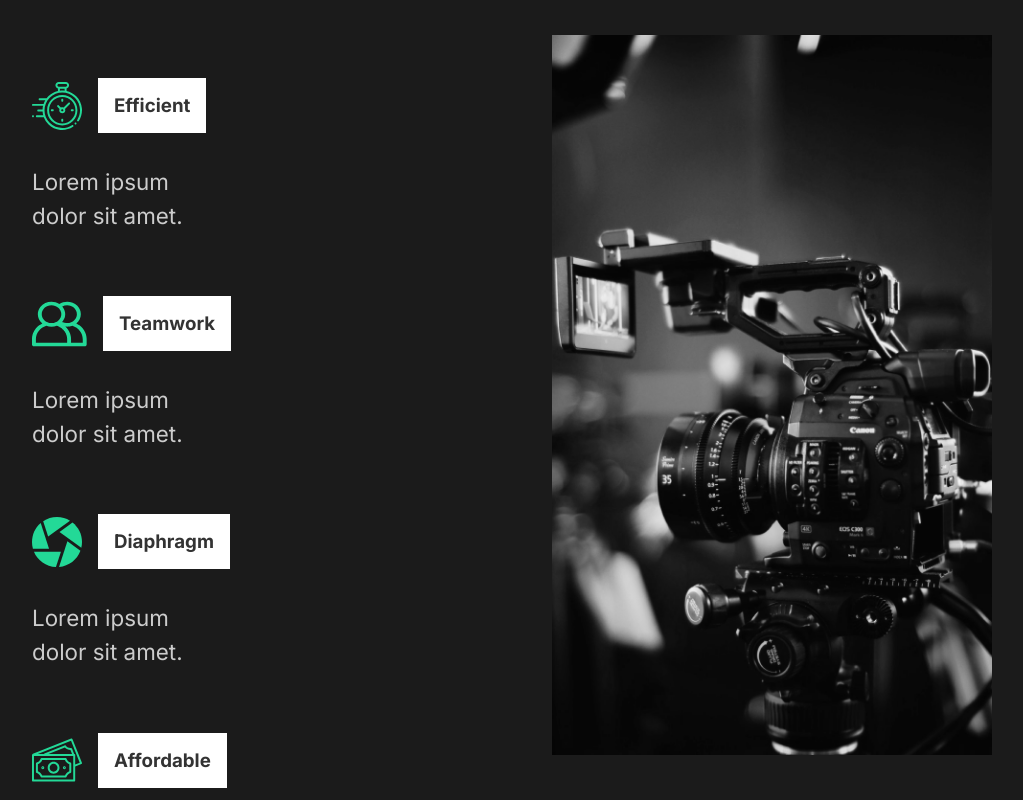
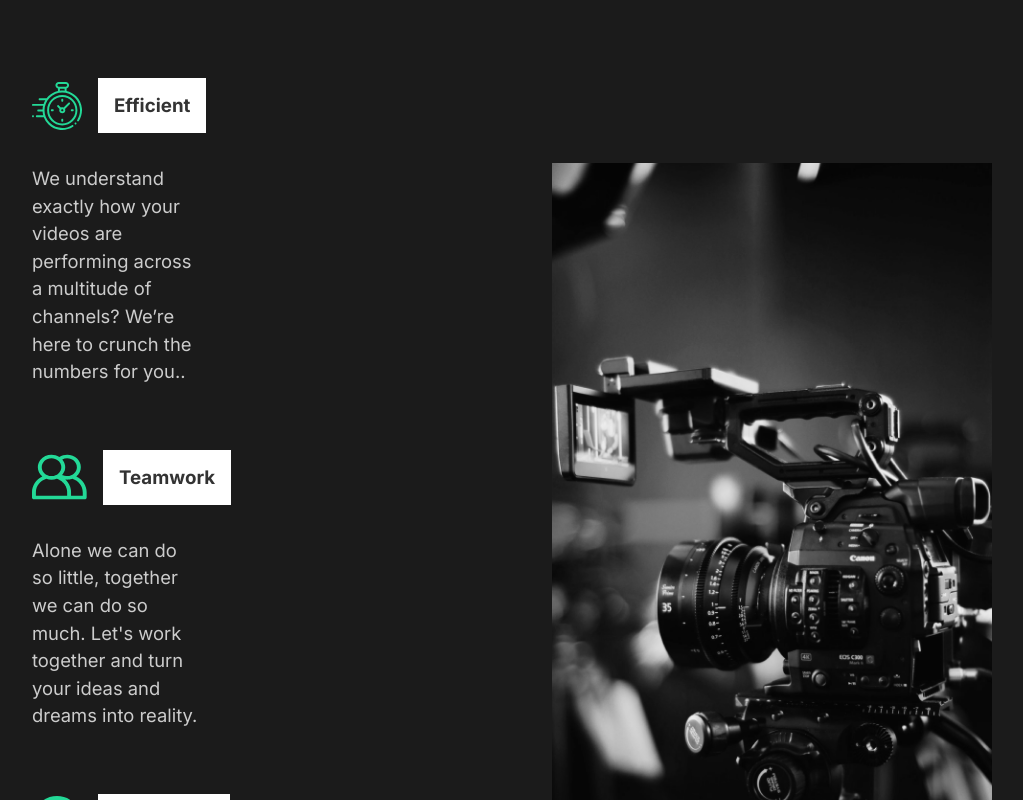
Before and after one commit to sujoyduttajad/Capture-Portfolio, a React (Create React App) app: page / in a window 1280 px wide. Shown: the part 1200-2000 px from the top of the page, without its empty margins (128-1151 px from the left). Built offline with nearby package versions, Linux system fonts and the light colour scheme.

Commit message:
Update ServicesSection.js

```diff
--- a/src/components/ServicesSection.js
+++ b/src/components/ServicesSection.js
@@ -29,6 +29,7 @@ const Services = styled(Layout)`
   @media only screen and (min-width: 540px) and (max-width: 820px) {
     p {
       font-size: 98%;
+      text-align: left;
     }
   }
 `;
@@ -39,7 +40,7 @@ const Cards = styled.div`
   @media only screen and (min-width: 540px) and (max-width: 820px) {
     padding: 1rem;
     align-items: center;
-    justify-content: center;
+    justify-content: space-around;
   }
 `;
 const Card = styled.div`
@@ -53,6 +54,10 @@ const Card = styled.div`
     background: white;
     color: #333;
     padding: 1rem;
+  }
+  p {
+    margin: 0;
+    font-size: 1.15rem;
   }
 `;
 
@@ -77,14 +82,20 @@ const ServicesSection = () => {
               />
               <h3>Efficient</h3>
             </div>
-            <p>Lorem ipsum dolor sit amet.</p>
+            <p>
+              We understand exactly how your videos are performing across a
+              multitude of channels? We’re here to crunch the numbers for you..
+            </p>
           </Card>
           <Card className="card">
             <div className="icon">
               <img src={teamwork} alt="icon" />
               <h3>Teamwork</h3>
             </div>
-            <p>Lorem ipsum dolor sit amet.</p>
+            <p>
+              Alone we can do so little, together we can do so much. Let's work
+              together and turn your ideas and dreams into reality.
+            </p>
           </Card>
           <Card className="card">
             <div className="icon">
```
